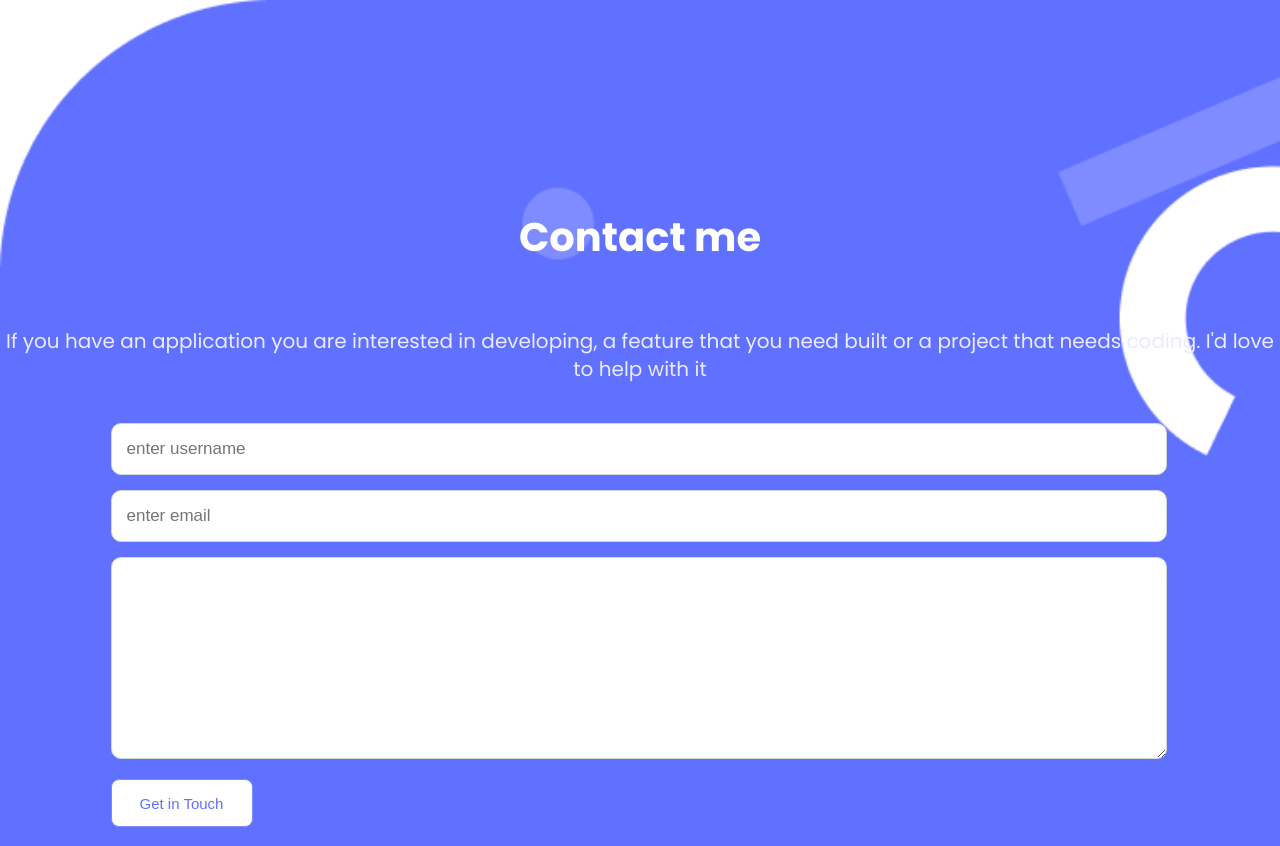
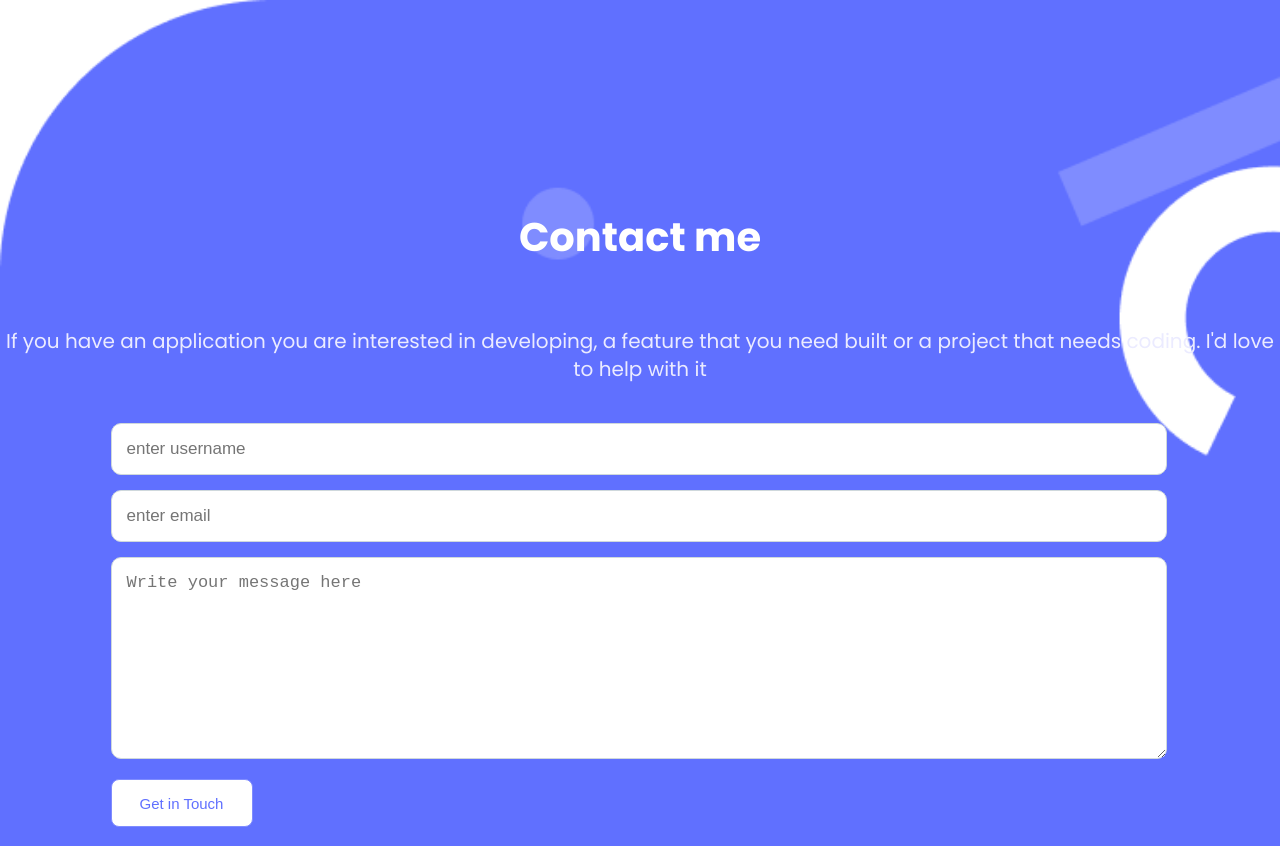
Before and after one commit to Lornakaboro/My-portfolio, a website: page index.html in a window 1280 px wide. Shown: the part 6604-7450 px from the top of the page. Drawn offline with Linux system fonts and the light colour scheme.

Commit message:
add placeholder for message input

```diff
--- a/index.html
+++ b/index.html
@@ -214,9 +214,7 @@
             placeholder ="enter username" required="required" maxlength="30" >
           <input type="email" name="email" class=" contact-form-email"
             placeholder="enter email" required="required">
-      <textarea name="message" cols="30" rows="10" class="contact-form-message message"
-            maxlength = "500" placeholder = "Write your message here" required="required">
-      </textarea>
+          <textarea class="contact-form-message message"  name= "messagearea" cols="30" rows="10" placeholder="Write your message here"  maxlength="500" required></textarea >
           <button type="submit" class=" contact-form-btn">Get in Touch</button>
       </form>
     </section>
```
